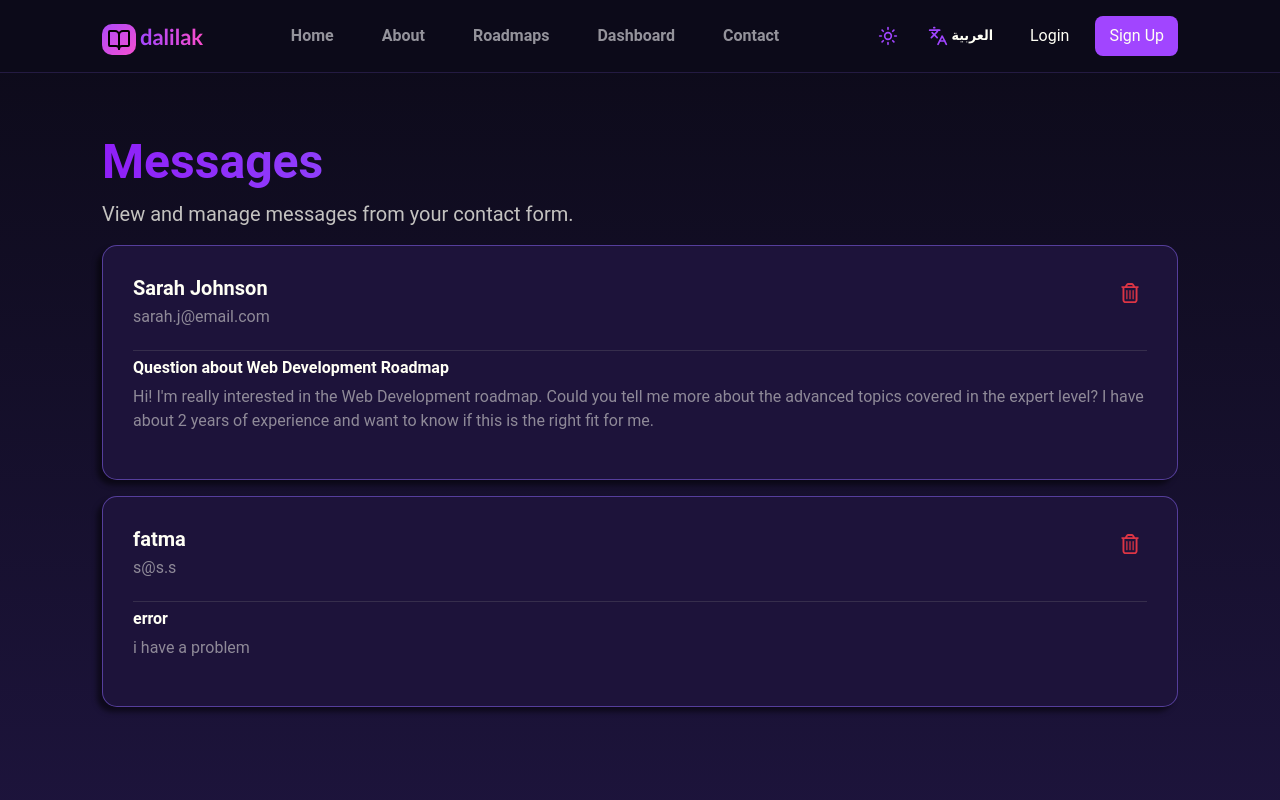
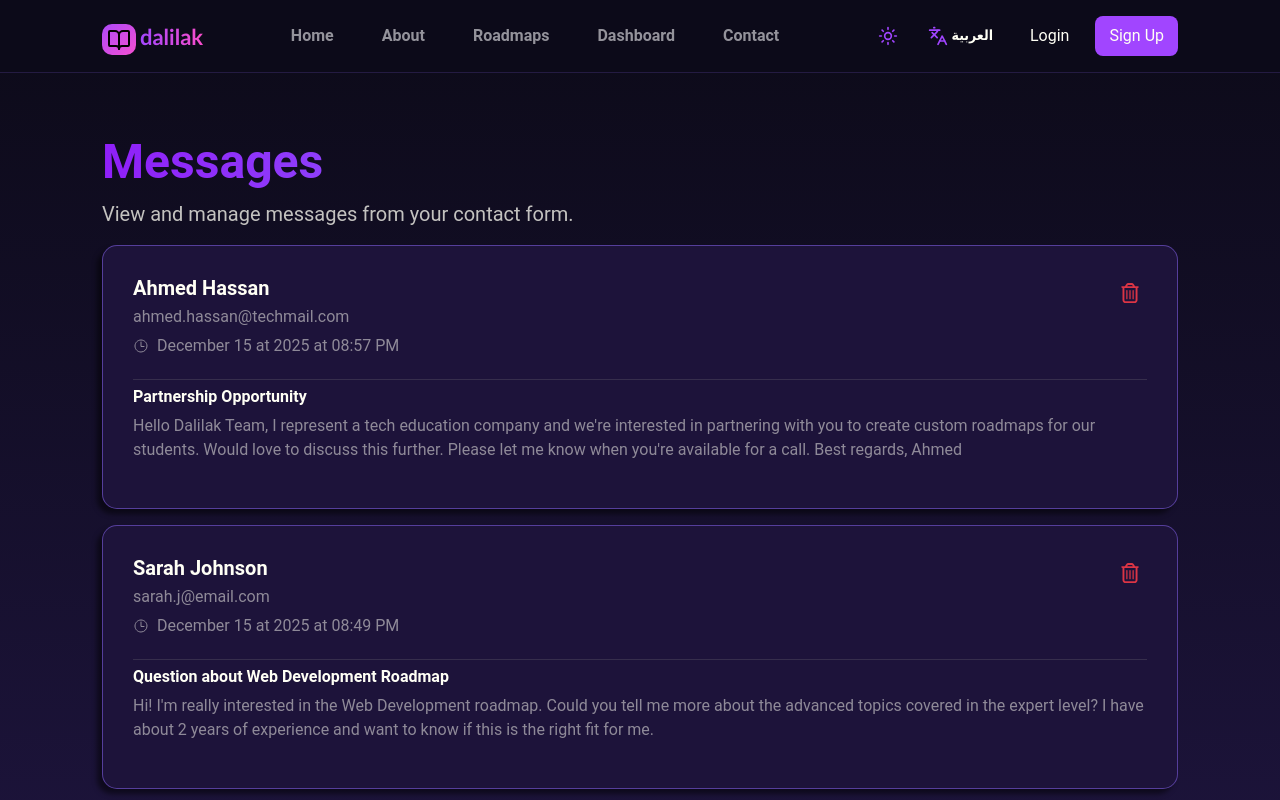
Before and after one commit to Ahmedelsharawy9520002/Dalilak, a React (Vite) app: page /messages in a window 1280 px wide. Shown: the top 800 px of the page. Built offline with nearby package versions, Linux system fonts and the light colour scheme; data requests are answered from the project's data file.

Commit message:
edited contact form submiting, added deleting functionality in admin messages

```diff
--- a/db.json
+++ b/db.json
@@ -150,18 +150,20 @@
   ],
   "messages": [
     {
-      "id": "7015",
-      "name": "fatma",
-      "email": "s@s.s",
-      "subject": "error",
-      "message": "i have a problem"
-    },
-    {
-      "id": "c5c9",
+      "id": "428b",
       "name": "Sarah Johnson",
       "email": "sarah.j@email.com",
       "subject": "Question about Web Development Roadmap",
-      "message": "Hi! I'm really interested in the Web Development roadmap. Could you tell me more about the advanced topics covered in the expert level? I have about 2 years of experience and want to know if this is the right fit for me."
+      "message": "Hi! I'm really interested in the Web Development roadmap. Could you tell me more about the advanced topics covered in the expert level? I have about 2 years of experience and want to know if this is the right fit for me.",
+      "sentTime": "December 15 at 2025 at 08:49 PM"
+    },
+    {
+      "id": "f253",
+      "name": "Ahmed Hassan",
+      "email": "ahmed.hassan@techmail.com",
+      "subject": "Partnership Opportunity",
+      "message": "Hello Dalilak Team,\n\nI represent a tech education company and we're interested in partnering with you to create custom roadmaps for our students. Would love to discuss this further. Please let me know when you're available for a call.\n\nBest regards,\nAhmed",
+      "sentTime": "December 15 at 2025 at 08:57 PM"
     }
   ]
 }
--- a/package.json
+++ b/package.json
@@ -28,11 +28,13 @@
     "lucide-react": "^0.553.0",
     "react": "^18.3.1",
     "react-bootstrap": "^2.10.10",
+    "react-confirm-alert": "^3.0.6",
     "react-dom": "^18.3.1",
     "react-i18next": "^16.4.1",
     "react-icons": "^5.5.0",
     "react-router-dom": "^7.9.5",
-    "react-toastify": "^11.0.5"
+    "react-toastify": "^11.0.5",
+    "sweetalert2": "^11.26.10"
   },
   "devDependencies": {
     "@eslint/js": "^9.36.0",
--- a/src/components/Contact.jsx
+++ b/src/components/Contact.jsx
@@ -3,22 +3,44 @@ import {MdOutlineEmail,MdOutlinePhone,MdOutlineLocationOn} from "react-icons/md"
 import { useTranslation } from 'react-i18next';
 import PageWrapper from "./PageWrapper";
 import axios from "axios";
-
+import { useState } from "react";
+import { toast } from "react-toastify";
 
 
 function Contact() {
   const { t } = useTranslation();
 
+  const [data, setData] = useState({name:"", email:"", subject:"", message:""})
+
+  const handleChange = (e)=>{
+    setData({...data, [e.target.name]:e.target.value})
+  }
+
   const handleSubmit = (e)=>{
     e.preventDefault()
+
+    const now = new Date();
+    const formattedTime = now.toLocaleString("en-US", {
+      month: "long",
+      day: "2-digit",
+      year: "numeric",
+      hour: "2-digit",
+      minute: "2-digit",
+      hour12: true,
+    }).replace(",", " at");
+
     axios
     .post("http://localhost:3000/messages", {
-        name: e.target.name.value,
-        email: e.target.email.value,
-        subject: e.target.subject.value,
-        message: e.target.message.value
+        name: data.name,
+        email: data.email,
+        subject: data.subject,
+        message: data.message,
+        sentTime: formattedTime,
       })
-    .then((res)=>console.log(res))
+    .then((res)=>{
+      setData({name:"", email:"", subject:"", message:""})
+      toast.info("message sent successfully")
+    })
     .catch((err)=>console.log(err))
   }
 
@@ -43,22 +65,22 @@ function Contact() {
             <form onSubmit={(e)=>handleSubmit(e)}>
               <div className="mb-3">
                 <label className="form-label">{t('contact.name')}</label>
-                <input type="text" name="name" className="form-control contact-input" placeholder={t('contact.phName')} required />
+                <input type="text" name="name" value={data.name} onChange={(e)=>handleChange(e)} className="form-control contact-input" placeholder={t('contact.phName')} required />
               </div>
 
               <div className="mb-3">
                 <label className="form-label">{t('contact.email')}</label>
-                <input type="email" name="email" className="form-control contact-input" placeholder="your.email@example.com" required />
+                <input type="email" name="email" value={data.email} onChange={(e)=>handleChange(e)} className="form-control contact-input" placeholder="your.email@example.com" required />
               </div>
 
               <div className="mb-3">
                 <label className="form-label">{t('contact.subject')}</label>
-                <input type="text" name="subject" className="form-control contact-input" placeholder={t('contact.phSubject')} required />
+                <input type="text" name="subject" value={data.subject} onChange={(e)=>handleChange(e)} className="form-control contact-input" placeholder={t('contact.phSubject')} required />
               </div>
 
               <div className="mb-3">
                 <label className="form-label">{t('contact.message')}</label>
-                <textarea name="message" className="form-control contact-textarea" rows="4" placeholder={t('contact.phMessage')}></textarea>
+                <textarea name="message" value={data.message} onChange={(e)=>handleChange(e)} className="form-control contact-textarea" rows="4" placeholder={t('contact.phMessage')}></textarea>
               </div>
 
               <button type="submit" className="formButton px-4 w-100 mt-4">
--- a/src/components/Messages.jsx
+++ b/src/components/Messages.jsx
@@ -1,8 +1,10 @@
 import { useEffect, useState } from 'react'
 import { FaRegTrashCan } from "react-icons/fa6";
-import '../styles/messages.css'
 import PageWrapper from "./PageWrapper";
 import axios from 'axios';
+import { IoTimeOutline } from "react-icons/io5";
+import Swal from 'sweetalert2';
+import '../styles/messages.css'
 
 function Messages() {
 
@@ -13,14 +15,32 @@ function Messages() {
     .get("http://localhost:3000/messages")
     .then((res)=>{
       setmessages(res.data.reverse())
-      console.log(messages);
     })
     .catch((err)=>console.log(err))
   }, [])
 
+const handleDelete = (id) => {
+  Swal.fire({
+    title: 'Are you sure?',
+    text: "This will be deleted permenantly",
+    showCancelButton: true,
+    confirmButtonColor: '#3085d6',
+    cancelButtonColor: '#d33',
+    confirmButtonText: 'Yes'
+  }).then((result) => {
+    if (result.isConfirmed) {
+      axios.delete(`http://localhost:3000/messages/${id}`)
+        .then(() => {
+          setmessages(prev => prev.filter(msg => msg.id !== id));
+          Swal.fire('Deleted!', 'Message has been deleted.', 'success');
+        });
+    }
+  });
+};
+
   return (
     <>
-    {/* <PageWrapper> */}
+    <PageWrapper>
       <div className='messagescont container'>
         <h1 className='msgheader'>Messages</h1>
         <p className='opacity-75 fs-5 whitetext'>View and manage messages from your contact form.</p>
@@ -31,9 +51,13 @@ function Messages() {
                 <div>
                   <h5 className='fw-bold heightfix whitetext'>{msg.name}</h5>
                   <p className='opacity-50 heightfix whitetext'>{msg.email}</p>
+                  <div className='d-flex gap-2 align-items-center'>
+                    <IoTimeOutline className='opacity-50 heightfix whitetext' />
+                    <p className='opacity-50 heightfix whitetext'>{msg.sentTime}</p>
+                  </div>
                 </div>
                 <div className='trash-icon'>
-                  <FaRegTrashCan className='fs-5 text-danger' />
+                  <FaRegTrashCan className='fs-5 text-danger' onClick={()=>handleDelete(msg.id)} />
                 </div>
               </div>
               <hr className='heightfix' style={{width:"100%"}}/>
@@ -43,7 +67,7 @@ function Messages() {
           ))
         }
       </div>
-    {/* </PageWrapper> */}
+    </PageWrapper>
     </>
   )
 }
--- a/src/styles/RepeatedComponent.css
+++ b/src/styles/RepeatedComponent.css
@@ -1,6 +1,6 @@
 .rep-comp-container{
     border: 1px solid var(--repeated-component-border);
-    width: 70%;
+    width: 100%;
     height: 35vh;
     border-radius: 19px;
     padding: 50px;
```
Also changed, not shown: 1 other file (tests, documents, lock files or other folders).
